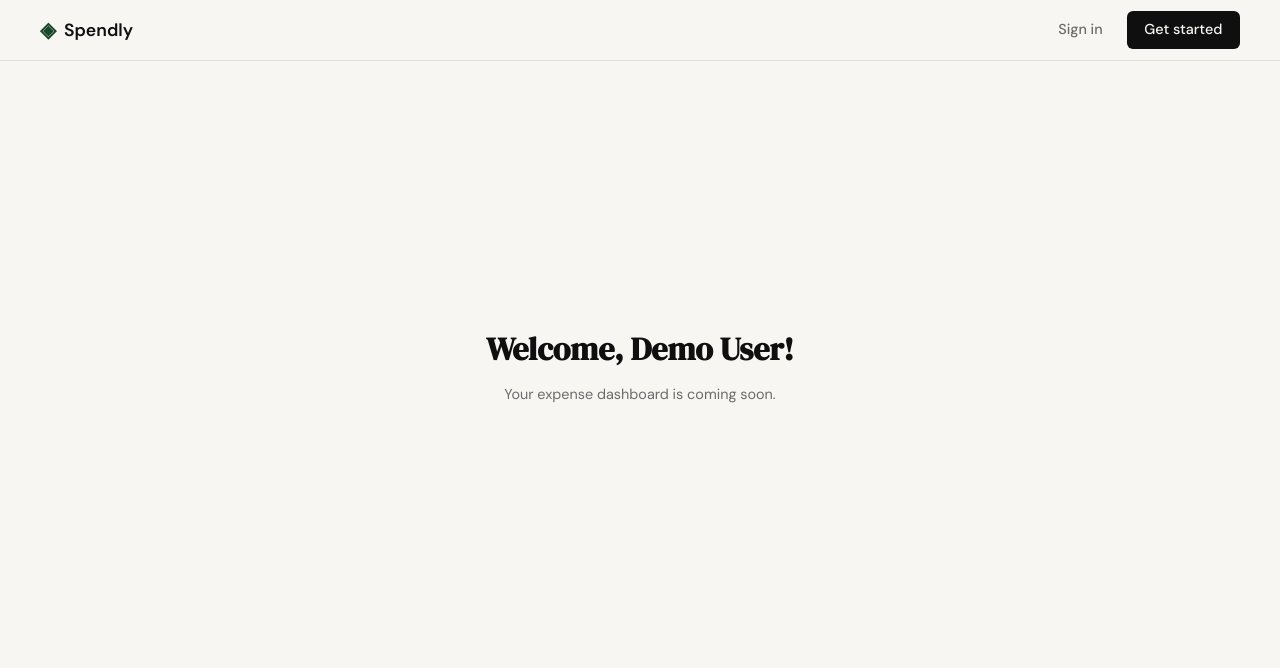
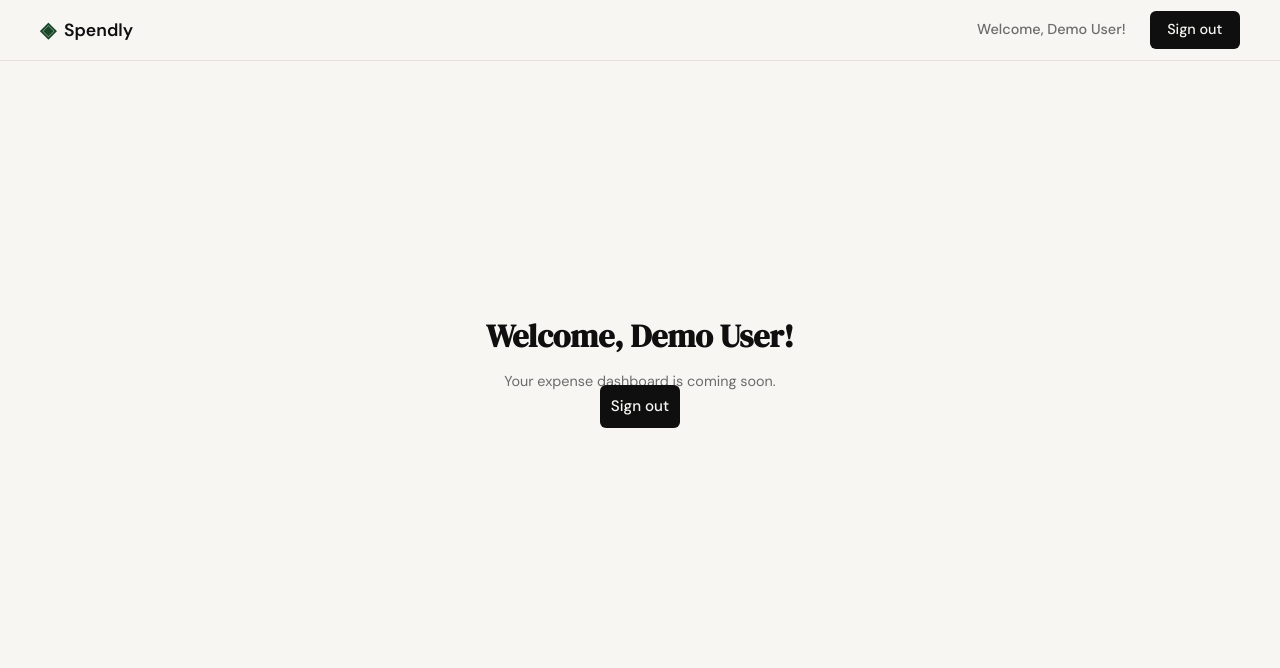
Before and after one commit to kushparuthi33/spendly, a Flask app: page /dashboard in a window 1280 px wide. Shown: the top 668 px of the page. Run offline with Flask 3, Linux system fonts and the light colour scheme; a user stored in the database is signed in.

Commit message:
add login functionality

```diff
--- a/app.py
+++ b/app.py
@@ -1,7 +1,7 @@
 import os
 from flask import Flask, render_template, request, session, redirect, url_for
-from werkzeug.security import generate_password_hash
-from database.db import get_db, init_db, seed_db, create_user, get_user_by_email
+from werkzeug.security import generate_password_hash, check_password_hash
+from database.db import get_db, init_db, seed_db, create_user, get_user_by_email, get_user_by_id
 
 app = Flask(__name__)
 app.secret_key = os.environ.get("SECRET_KEY", "dev-secret-spendly")
@@ -22,6 +22,8 @@
 
 @app.route("/register", methods=["GET", "POST"])
 def register():
+    if "user_id" in session:
+        return redirect(url_for("landing"))
     if request.method == "GET":
         return render_template("register.html")
 
@@ -51,15 +53,32 @@
     return redirect(url_for("login"))
 
 
-@app.route("/login")
+@app.route("/login", methods=["GET", "POST"])
 def login():
-    return render_template("login.html")
+    if "user_id" in session:
+        return redirect(url_for("landing"))
+    if request.method == "GET":
+        return render_template("login.html")
+
+    email    = request.form.get("email",    "").strip()
+    password = request.form.get("password", "")
+
+    if not email or not password:
+        return render_template("login.html", error="Invalid email or password.", email=email)
+
+    user = get_user_by_email(email)
+    if not user or not check_password_hash(user["password_hash"], password):
+        return render_template("login.html", error="Invalid email or password.", email=email)
+
+    session["user_id"]   = user["id"]
+    session["user_name"] = user["name"]
+    return redirect(url_for("landing"))
 
 
 @app.route("/dashboard")
 def dashboard():
     if "user_id" not in session:
-        return redirect(url_for("register"))
+        return redirect(url_for("login"))
     return render_template("dashboard.html", name=session["user_name"])
 
 
@@ -79,7 +98,8 @@
 
 @app.route("/logout")
 def logout():
-    return "Logout — coming in Step 3"
+    session.clear()
+    return redirect(request.referrer or url_for("landing"))
 
 
 @app.route("/profile")
--- a/static/css/style.css
+++ b/static/css/style.css
@@ -102,6 +102,7 @@
 
 .nav-links a { color: var(--ink-muted); transition: color 0.2s; }
 .nav-links a:hover { color: var(--ink); }
+.nav-welcome { color: var(--ink-muted); font-size: 0.9rem; font-weight: 500; }
 
 .nav-cta {
     background: var(--ink) !important;
--- a/templates/base.html
+++ b/templates/base.html
@@ -19,8 +19,16 @@
                 <span class="brand-name">Spendly</span>
             </a>
             <div class="nav-links">
-                <a href="{{ url_for('login') }}">Sign in</a>
-                <a href="{{ url_for('register') }}" class="nav-cta">Get started</a>
+                {% if session.user_id %}
+                    <span class="nav-welcome">Welcome, {{ session.user_name }}!</span>
+                    <a href="{{ url_for('logout') }}" class="nav-cta">Sign out</a>
+                {% elif request.path == '/register' %}
+                    <a href="{{ url_for('login') }}" class="nav-cta">Sign in</a>
+                    <a href="{{ url_for('register') }}">Get started</a>
+                {% else %}
+                    <a href="{{ url_for('login') }}">Sign in</a>
+                    <a href="{{ url_for('register') }}" class="nav-cta">Get started</a>
+                {% endif %}
             </div>
         </div>
     </nav>
--- a/templates/dashboard.html
+++ b/templates/dashboard.html
@@ -9,6 +9,7 @@
         <div class="auth-header">
             <h1 class="auth-title">Welcome, {{ name }}!</h1>
             <p class="auth-subtitle">Your expense dashboard is coming soon.</p>
+            <a href="{{ url_for('logout') }}" class="btn-submit">Sign out</a>
         </div>
     </div>
 </section>
--- a/templates/login.html
+++ b/templates/login.html
@@ -22,6 +22,7 @@
                     <label for="email">Email address</label>
                     <input type="email" id="email" name="email"
                            class="form-input" placeholder="nitish@example.com"
+                           value="{{ email or '' }}"
                            required autofocus>
                 </div>
                 <div class="form-group">
```
Also changed, not shown: database/db.py (+9 -0 lines), .claude/specs/03-login-logout.md (added).
